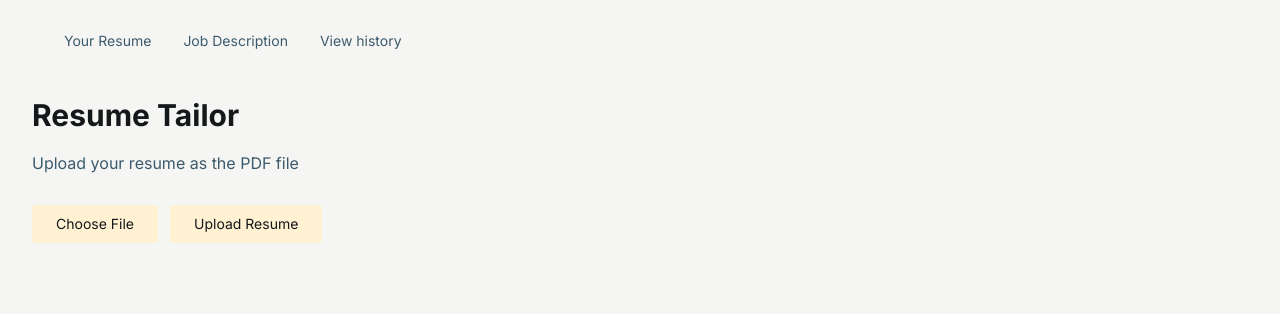
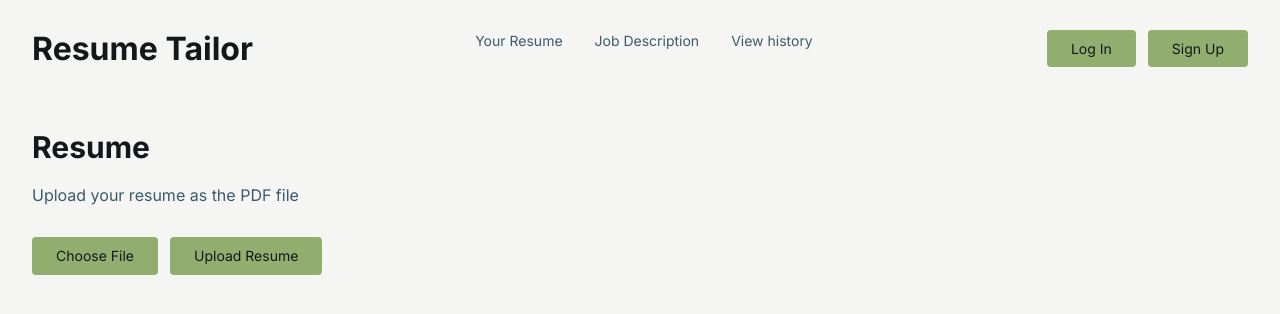
Before and after one commit to gianghiio/job-tracker, a Next.js app: page /resume in a window 1280 px wide. Shown: the top 314 px of the page. Built offline with nearby package versions, Linux system fonts and the light colour scheme.

Commit message:
Add header for all pages

```diff
--- a/src/app/globals.css
+++ b/src/app/globals.css
@@ -48,7 +48,7 @@ body {
 }
 
 .nav-tag a:hover {
-  color: #E8B400;
+  color: #689D4B;
 }
 
 .auth {
@@ -59,7 +59,7 @@ body {
 .sign-up, .log-in {
   font-family: var(--font-inter);
   font-size: 0.875rem;
-  background-color: #FFF1D1;
+  background-color: #91AE6E;
   color: #14181B;
   border: none;
   border-radius: 4px;
@@ -69,7 +69,7 @@ body {
 }
 
 .sign-up:hover, .log-in:hover {
-  background-color: #FF9100;
+  background-color: #689D4B;
 }
 
 .nav-tag {
@@ -88,7 +88,7 @@ body {
 }
 
 .nav-tag a:hover {
-  color:#E8B400;
+  color:#689D4B;
 }
 
 .page-heading {
@@ -115,13 +115,13 @@ body {
 
 .job-textarea:focus {
   outline: none;
-  box-shadow: 0 0 0 2px #FF9100;
+  box-shadow: 0 0 0 2px #689D4B;
 }
 
 .analyze-button {
   font-family: var(--font-inter);
   font-size: 0.875rem;
-  background-color: #FFF1D1;
+  background-color: #91AE6E;
   color: #14181B;
   border: none;
   border-radius: 4px;
@@ -131,7 +131,7 @@ body {
 }
 
 .analyze-button:hover {
-  background-color: #FF9100;
+  background-color: #689D4B;
 }
 
 .results-text table {
@@ -166,7 +166,7 @@ body {
 
 .text-input:focus {
   outline: none;
-  box-shadow: 0 0 0 2px #E8B400;
+  box-shadow: 0 0 0 2px #689D4B;
 }
 
 /* HISTORY PAGE */
@@ -282,7 +282,7 @@ body {
 
 .search-area:focus {
   outline: none;
-  box-shadow: 0 0 0 2px #E8B400;
+  box-shadow: 0 0 0 2px #689D4B;
 }
 
 .results-count {
@@ -314,7 +314,7 @@ body {
 .upload-btn {
   font-family: var(--font-inter);
   font-size: 0.875rem;
-  background-color: #FFF1D1;
+  background-color: #91AE6E;
   color: #14181B;
   border: none;
   border-radius: 4px;
@@ -324,7 +324,7 @@ body {
 }
 
 .upload-btn:hover {
-  background-color: #FF9100;
+  background-color: #689D4B;
 }
 
 .upload-btn:disabled {
--- a/src/app/resume/page.tsx
+++ b/src/app/resume/page.tsx
@@ -30,12 +30,21 @@ export default function Resume() {
     }
     return (
         <div className="page-container">
-            <div className="nav-tag">
-                <Link href="/resume" className="resume-link">Your Resume</Link>
-                <Link href="/tailor" className="job-link">Job Description</Link>
-                <Link href="/history" className="history-link">View history</Link>
+            <div className="header">
+                <div className="brand-name">
+                <h1>Resume Tailor</h1>
+                </div>
+                <div className="nav-tag">
+                    <Link href="/resume" className="resume-link">Your Resume</Link>
+                    <Link href="/tailor" className="job-link">Job Description</Link>
+                    <Link href="/history" className="history-link">View history</Link>
+                </div>
+                <div className="auth">
+                    <button className="log-in">Log In</button>
+                    <button className="sign-up">Sign Up</button>
+                </div>
             </div>
-            <h1 className="page-heading">Resume Tailor</h1>
+            <h1 className="page-heading">Resume</h1>
             <p className="page-subtitle">Upload your resume as the PDF file</p>
             <input type="file" accept=".pdf" ref={resumeInput} onChange={onChange} style={{display: "none"}}/>
             <button className='upload-btn' onClick={() => resumeInput.current?.click()}>Choose File</button>
```
Also changed, not shown: src/app/history/page.tsx (+13 -4 lines), src/app/tailor/page.tsx (+14 -5 lines).
